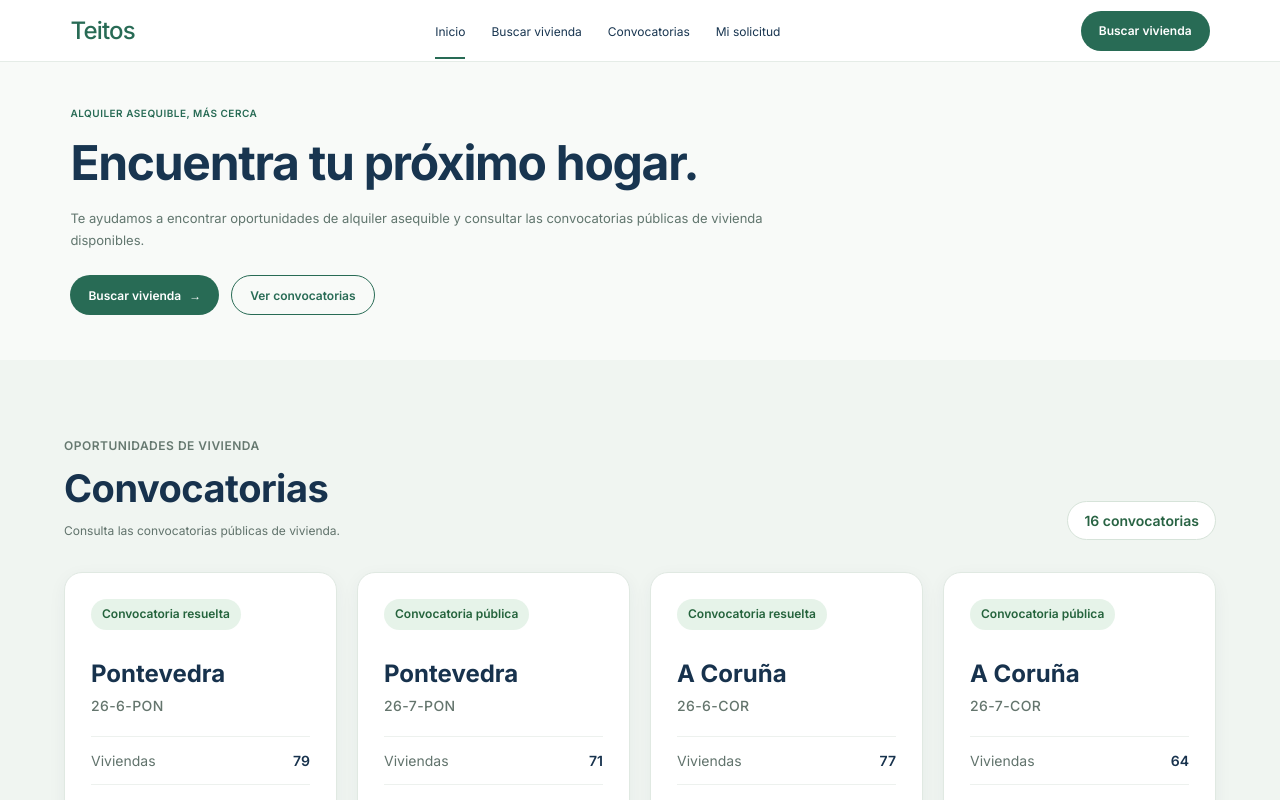
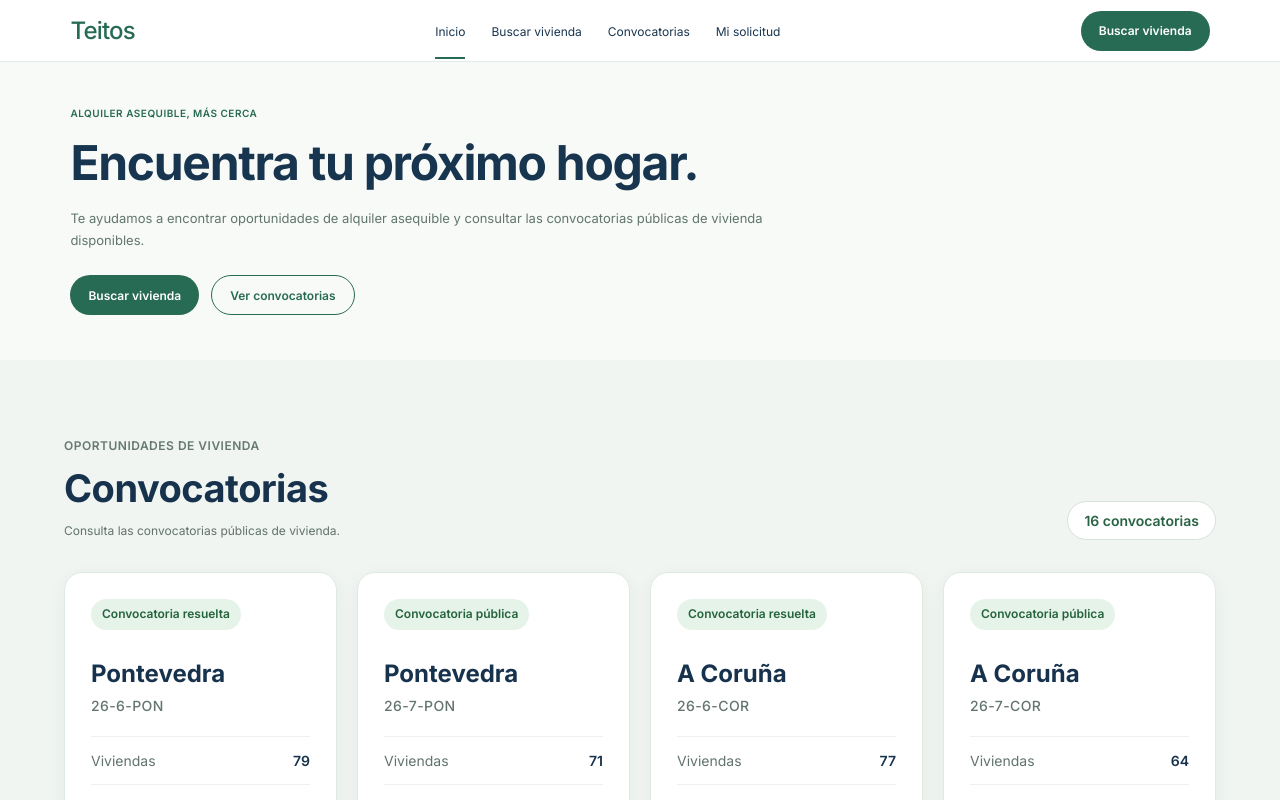
Before and after one commit to gaelmarcelino/Trabajo-Gael-PMDM-ID, a React (Vite) app in the folder mi-web/: page / in a window 1280 px wide. Shown: the top 800 px of the page. Built offline with nearby package versions, Linux system fonts and the light colour scheme; data requests are answered from the project's data file.

Commit message:
Creacion link "buscar vivienda" con react router

```diff
--- a/mi-web/src/App.jsx
+++ b/mi-web/src/App.jsx
@@ -4,6 +4,8 @@ import './App.css'
 import Inicio from './pages/Inicio.jsx'
 import Buscador from './pages/Buscador.jsx'
 import DetalleVivienda from './pages/DetalleVivienda.jsx'
+import Cabecera from './components/Cabecera.jsx'
+import Pie from './components/Pie.jsx'
 
 function NoEncontrada() {
   return (
@@ -18,15 +20,20 @@ function NoEncontrada() {
 function App() {
   return (
     <BrowserRouter>
+
+
       <Routes>
         <Route path="/" element={<Inicio />} />
         <Route path="/viviendas" element={<Buscador />} />
+        <Route path="/solicitud" element={<div>Formulario de solicitud próximamente</div>} />
         <Route
           path="/viviendas/:id"
           element={<DetalleVivienda />}
         />
         <Route path="*" element={<NoEncontrada />} />
       </Routes>
+
+      <Pie />
     </BrowserRouter>
   )
 }
--- a/mi-web/src/components/Cabecera.jsx
+++ b/mi-web/src/components/Cabecera.jsx
@@ -1,3 +1,4 @@
+import { Link } from 'react-router'
 function Cabecera() {
   return (
     <header className="cabecera">
@@ -12,9 +13,9 @@ function Cabecera() {
         <a href="#solicitud">Mi solicitud</a>
       </nav>
 
-      <a className="boton boton-cabecera" href="#buscar">
-        Buscar vivienda
-      </a>
+      <Link className="boton boton-principal" to="/viviendas">
+  Buscar vivienda
+</Link>
     </header>
   )
 }
--- a/mi-web/src/components/Hero.jsx
+++ b/mi-web/src/components/Hero.jsx
@@ -16,9 +16,11 @@ function Hero() {
         </p>
 
         <div className="hero-botones">
-          <Link className="boton boton-principal" to="/viviendas">
-            Buscar vivienda <span aria-hidden="true">→</span>
-          </Link>
+
+<Link to="/viviendas" className="boton boton-principal">
+  Buscar vivienda
+</Link>
+
 
           <a className="boton boton-secundario" href="#convocatorias">
             Ver convocatorias
```
